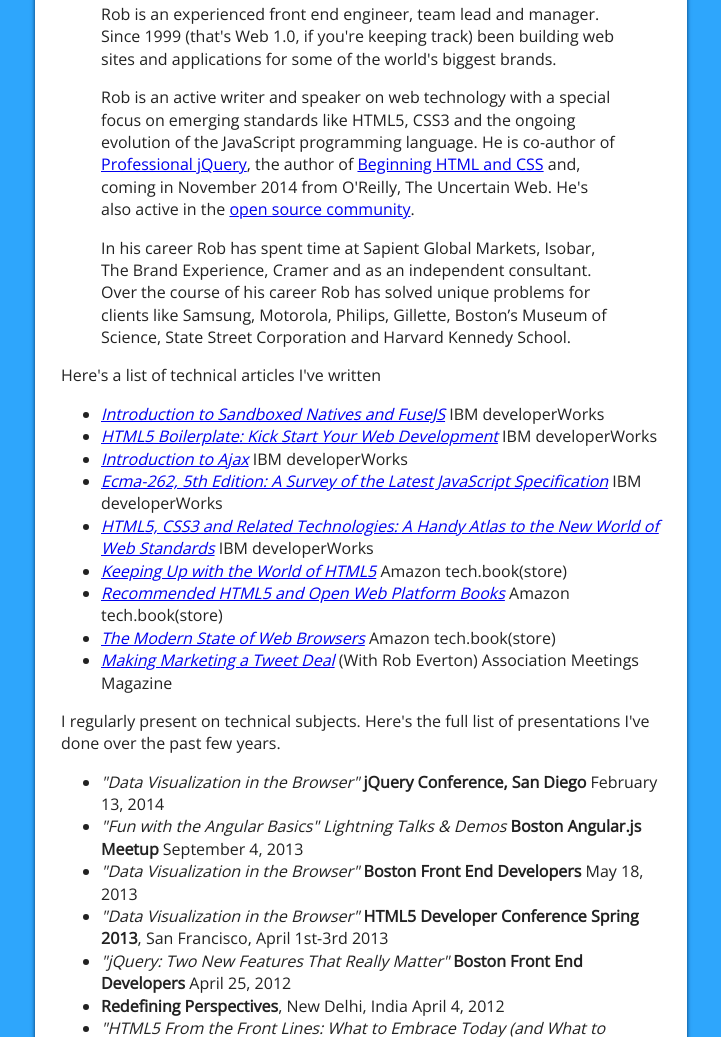
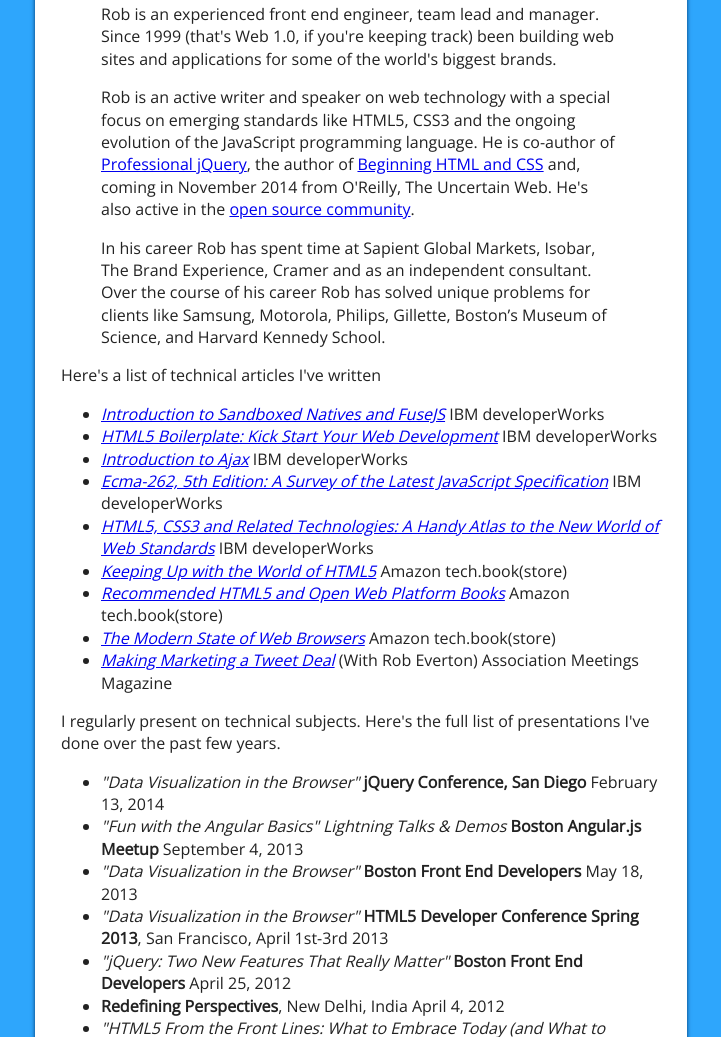
Before and after one commit to roblarsen/roblarsen.org, a plain HTML site: page index.html in a window 1280 px wide. Shown: the part 2575-3612 px from the top of the page, without its empty margins (279-1000 px from the left). Drawn offline with nearby package versions, Linux system fonts and the light colour scheme.

Commit message:
dropping ssc

```diff
--- a/content/tech-bio.html
+++ b/content/tech-bio.html
@@ -3,5 +3,5 @@
 
 <p>Rob is an active writer and speaker on web technology with a special focus on emerging standards like HTML5, CSS3 and the ongoing evolution of the JavaScript programming language. He is co-author of <a href="http://www.amazon.com/gp/product/1118026683/ref=as_li_ss_tl?ie=UTF8&tag=drunkenfistcom&linkCode=as2&camp=1789&creative=390957&creativeASIN=1118026683">Professional jQuery</a>, the author of <a href="http://www.amazon.com/gp/product/1118340183/ref=as_li_ss_tl?ie=UTF8&tag=drunkenfistcom&linkCode=as2&camp=1789&creative=390957&creativeASIN=1118340183">Beginning HTML and CSS</a></li> and, coming in November 2014 from O'Reilly, The Uncertain Web. He's also active in the <a href="https://github.com/roblarsen">open source community</a>.</p>
 
-<p>In his career Rob has spent time at Sapient Global Markets, Isobar, The Brand Experience, Cramer and as an independent consultant. Over the course of his career Rob has solved unique problems for clients like Samsung, Motorola, Philips, Gillette, Boston’s Museum of Science, State Street Corporation and Harvard Kennedy School.</p>
+<p>In his career Rob has spent time at Sapient Global Markets, Isobar, The Brand Experience, Cramer and as an independent consultant. Over the course of his career Rob has solved unique problems for clients like Samsung, Motorola, Philips, Gillette, Boston’s Museum of Science, and Harvard Kennedy School.</p>
 </blockquote>
```
